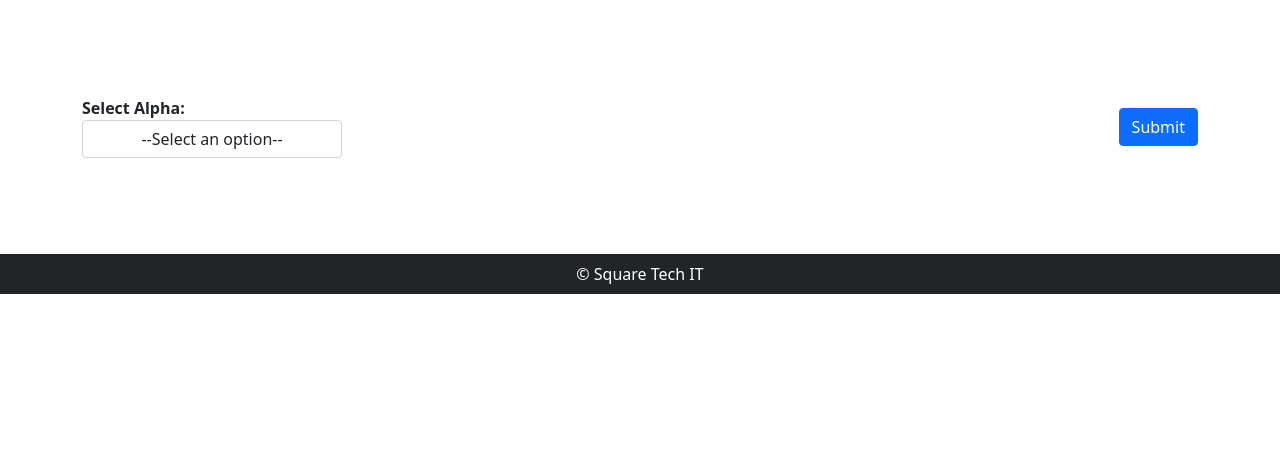
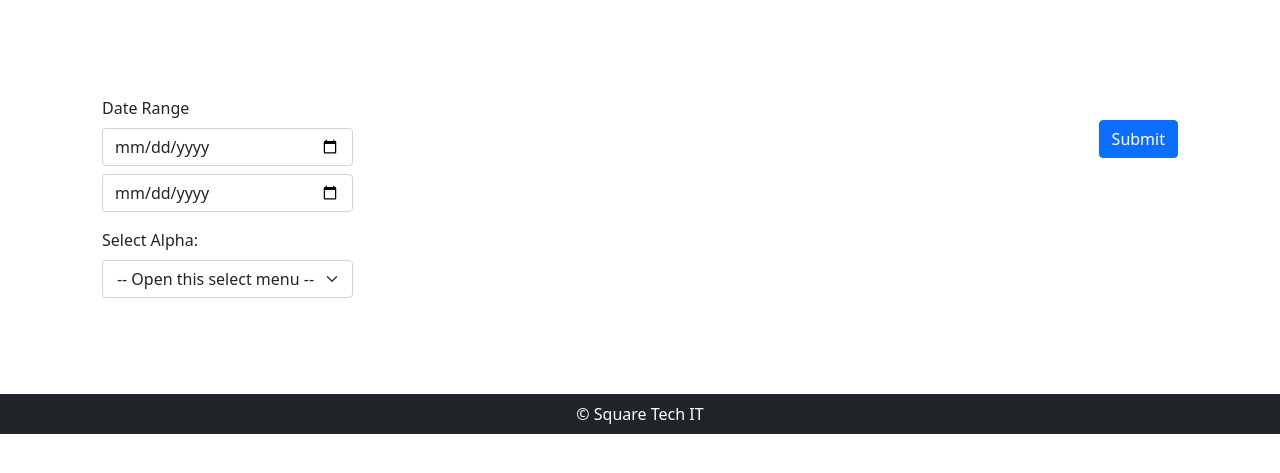
Before and after one commit to shoronts/simple_data_dashboard_with_chart, a Flask app: page /dashboard in a window 1280 px wide. Shown: the part 72-545 px from the top of the page. Run offline with Flask 2, Linux system fonts and the light colour scheme; some libraries are stand-ins or nearby versions.

Commit message:
Dashboard rebuild

```diff
--- a/main.py
+++ b/main.py
@@ -15,48 +15,64 @@ def home():
 @app.route('/dashboard', methods=['GET','POST'])
 def dashboard():
     if request.method == 'POST':
-        # Recinving Values from AJAX
-        get_data = request.json
-        # print(get_data['alpha'])
-        # print(get_data['average'])
+        print(request.form)
 
         # Making DATA by Pandas
-        data_lists = list("ABCD")
+        data_lists = list("ABCDEFGHI")
         dates = pd.date_range("20100101", periods=365)
-        random_data = pd.DataFrame(np.random.randn(365, 4), index=dates, columns=data_lists)
+        random_data = pd.DataFrame(np.random.randn(365, 9), index=dates, columns=data_lists)
         random_data.index=pd.to_datetime(random_data.index)
-        data_fream=random_data.tail(5)
-
-        # Find the request type
-        try:
-            next_data = get_data['changeData']
-            is_ajax_request = True
-
-        except:
-            next_data = 'A'
-            is_ajax_request = False
+        data_fream=random_data.tail(15)
 
         # Final data for user
-        data_fream_final=pd.DataFrame(data_fream[next_data]) #This coming from ajax
+        data_fream_final=pd.DataFrame(data_fream['A'])
 
-        # Collecting All Values from Final Datas
+        # Collecting All Values from Final Data
         all_values = []
         for val in data_fream_final.values.tolist():
             all_values.append(str(val)[1:-1])
 
-        # Collecting All Dates From Final Datas
+        # Collecting All Dates From Final Data
         all_dates = []
         for dates in data_fream_final.index:
             pd_to_date = dates.to_pydatetime().strftime("%m/%d/%Y, %H:%M:%S")
             all_dates.append(pd_to_date.split(',')[0])
 
-        # Data sending to the user
-        if is_ajax_request:
-            return jsonify({'values':all_values,'dates':all_dates})
-        else:
-            return render_template("analysis.html",lists=data_lists,dates=all_dates,values=all_values)
+        return render_template("analysis.html",lists=data_lists,dates=all_dates,values=all_values)
+
     else:
         return render_template('dashboard.html')
+
+
+@app.route('/api-v0-data', methods=['POST'])
+def api_data():
+    get_data = request.json
+    # print(get_data['alpha'])
+    # print(get_data['average'])
+
+    # Making DATA by Pandas
+    data_lists = list("ABCDEFGHI")
+    dates = pd.date_range("20100101", periods=365)
+    random_data = pd.DataFrame(np.random.randn(365, 9), index=dates, columns=data_lists)
+    random_data.index=pd.to_datetime(random_data.index)
+    data_fream=random_data.tail(15)
+    next_data = get_data['changeData']
+
+    # Final data for user
+    data_fream_final=pd.DataFrame(data_fream[next_data])
+
+    # Collecting All Values from Final Data
+    all_values = []
+    for val in data_fream_final.values.tolist():
+        all_values.append(str(val)[1:-1])
+
+    # Collecting All Dates From Final Data
+    all_dates = []
+    for dates in data_fream_final.index:
+        pd_to_date = dates.to_pydatetime().strftime("%m/%d/%Y, %H:%M:%S")
+        all_dates.append(pd_to_date.split(',')[0])
+
+    return jsonify({'values':all_values,'dates':all_dates})
 
 
 @app.route('/download-data', methods=['GET','POST'])
--- a/templates/analysis.html
+++ b/templates/analysis.html
@@ -67,7 +67,7 @@
                     renderNewChart(getNewData["values"],getNewData["dates"]);
                 }
             };
-            sendAjaxToServer.open("POST", "{{ url_for('dashboard') }}", true);
+            sendAjaxToServer.open("POST", "{{ url_for('api_data') }}", true);
             sendAjaxToServer.setRequestHeader('Content-type', 'application/json;');
             sendAjaxToServer.send(JSON.stringify({changeData: this.value}));
         })
--- a/templates/dashboard.html
+++ b/templates/dashboard.html
@@ -10,20 +10,37 @@
 {% block content %}
 <section class="py-5">
     <div class="container py-5">
-        <form id="firstForm" class="d-flex align-items-center justify-content-between" method="post"
-            action="{{ url_for('dashboard') }}">
-            <div>
-                <label class="d-block fw-bolder" for="alpha">Select Alpha:</label>
-                <select name="alpha" id="alpha" class="form-control" style="width:260px">
-                    <option value="0">--Select an option--</option>
-                    <option value="Dashboard 1">Dashboard 1</option>
-                </select>
+        <form id="firstForm" method="post" action="{{ url_for('dashboard') }}">
+            <div class="row justify-content-between ms-2 me-2">
+                <div class="col-md-3">
+                    <div class="mb-3">
+                        <label class="form-label">Date Range</label>
+                        <input required name="Start Date" type="date" class="form-control">
+                        <input required name="End Date" type="date" class="form-control mt-2">
+                    </div>
+                    <label class="form-label" for="alpha">Select Alpha:</label>
+                    <select name="alpha" id="alpha" class="form-select" required>
+                        <option value="">-- Open this select menu --</option>
+                        <option value="PAA">Protective Asset Allocation</option>
+                        <option value="Momentum">Faber's Asset Allocation</option>
+                        <option value="Valuation">Adaptive Asset Allocation</option>
+                        <option value="Carry">Vigilant Asset Allocation</option>
+                        <option value="CGF">Elastic Asset Allocation Tactical Allocation</option>
+                        <option value="Is">Active Combined Asset Allocation</option>
+                        <option value="Ds">Dual Momentum Asset Allocation</option>
+                        <option value="Gmr">Paired Switching Asset Allocation</option>
+                    </select>
+                </div>
+                <div class="col-md-3">
+                    <div id="seconderyValue">
+                    </div>
+                </div>
+                <div class="col-md-3">
+                    <div class="text-end mt-4">
+                        <button value="submit" type="submit" class="btn btn-primary">Submit</button>
+                    </div>
+                </div>
             </div>
-            <div class="d-none" id="seconderyValue">
-                <label class="d-block fw-bolder" for="alpha">average1:</label>
-                <input type="number" class="form-control" value="20" name="average" id="average">
-            </div>
-            <button type="submit" class="btn btn-primary">Submit</button>
         </form>
     </div>
 </section>
@@ -31,37 +48,117 @@
 {% block js %}
 <script>
     window.addEventListener("DOMContentLoaded", (e) => {
-        // Selest Data
+        // Select Data by User
         let allDrop = document.querySelector('#alpha'),
             seconderyValue = document.querySelector('#seconderyValue');
         allDrop.addEventListener('change', function () {
-            if (this.value != 0) {
-                seconderyValue.classList.remove('d-none');
-            } else {
-                seconderyValue.classList.add('d-none');
+            if (this.value == 'PAA'){
+                seconderyValue.innerHTML = `
+                <p>"Protective asset allocation combines absolute momentum and time series momentum.
+                    If more than half of assets in the asset universe have negative momentum, the entire
+                    capital is invested in cash(bond ETF). If at least half the number of assets have
+                    positive momentum, capital is allocated as follows:- " capital in cash=(N-n_assets)/n)
+                    capital in equity=(1-cp)/m. Here n>=N/2 and n_assets=number of assets with positive
+                    momentum.
+                </p>
+                <div class="mb-3">
+                    <label class="form-label">Moving average in months</label>
+                    <input required name="Moving Average" type="text" class="form-control" value="6">
+                </div>
+                <div class="mb-3">
+                    <label class="form-label">Number of assets to hold</label>
+                    <input required name="Number of assets" type="text" class="form-control" value="5">
+                </div>
+                <div class="mb-3">
+                    <label class="form-label">Asset Universe</label>
+                    <select required name="Asset Universe" class="form-select">
+                        <option value="">-- Open this select menu --</option>
+                        <option value="getf">Global ETF Basket</option>
+                        <option value="gdax">Dax 30</option>
+                        <option value="djns">Dow Jones 30</option>
+                        <option value="nfty">Nifty 50 </option>
+                    </select>
+                </div>
+                `;
             }
+            else if (this.value == 'Momentum'){
+                seconderyValue.innerHTML = `
+                <div class="mb-3">
+                    <label class="form-label">First leg N month returns</label>
+                    <input required name="First leg N month" type="text" class="form-control" value="1">
+                </div>
+                <div class="mb-3">
+                    <label class="form-label">Second leg N month returns</label>
+                    <input required name="Second leg N month" type="text" class="form-control" value="3">
+                </div>
+                <div class="mb-3">
+                    <label class="form-label">Third leg N month returns</label>
+                    <input required name="Third leg N month" type="text" class="form-control" value="6">
+                </div>
+                <div class="mb-3">
+                    <label class="form-label">Fourth leg N month returns</label>
+                    <input required name="Fourth leg N month" type="text" class="form-control" value="12">
+                </div>
+                <div class="mb-3">
+                    <label class="form-label">Leverage</label>
+                    <input required name="Leverage" type="text" class="form-control" value="1">
+                </div>
+                `;
+            }
+            else if (this.value == 'Valuation'){
+                seconderyValue.innerHTML = `
+                <div class="mb-3">
+                    <label class="form-label">N month returns for the assets</label>
+                    <input required name="N month returns for the assets" type="text" class="form-control" value="6">
+                </div>
+                <div class="mb-3">
+                    <label class="form-label">Number of assets to hold</label>
+                    <input required name="Number of assets to hold" type="text" class="form-control" value="5">
+                </div>
+                `;
+            }
+            else if (this.value == 'Carry'){
+                seconderyValue.innerHTML = `
+                <div class="mb-3">
+                    <label class="form-label">Number of assets to hold</label>
+                    <input required name="Number of assets to hold" type="text" class="form-control" value="1">
+                </div>
+                `;
+            }
+            else if (this.value == 'CGF'){
+                seconderyValue.innerHTML = `
+                <div class="mb-3">
+                    <label class="form-label">Number of assets to hold</label>
+                    <input required name="Number of assets to hold" type="text" class="form-control" value="1">
+                </div>
+                `;}
+            else if (this.value == 'Is'){
+                seconderyValue.innerHTML = `
+                <div class="mb-3">
+                    <label class="form-label">Lower channel (Months)</label>
+                    <input required name="Lower channel (Months)" type="text" class="form-control" value="6">
+                </div>
+                <div class="mb-3">
+                    <label class="form-label">Upper channel (Months)</label>
+                    <input required name="Upper channel (Months)" type="text" class="form-control" value="12">
+                </div>
+                `;}
+            else if (this.value == 'Ds'){
+                seconderyValue.innerHTML = `
+                <div class="mb-3">
+                    <label class="form-label">N month returns</label>
+                    <input required name="N month returns" type="text" class="form-control" value="12">
+                </div>
+                `;}
+            else if (this.value == 'Gmr'){
+                seconderyValue.innerHTML = `
+                <div class="mb-3">
+                    <label class="form-label">N month returns</label>
+                    <input required name="N month returns" type="text" class="form-control" value="3">
+                </div>
+                `;}
+            else {seconderyValue.innerHTML = '';}
         })
-
-        // Submit Form
-        let firstForm = document.querySelector('#firstForm'),
-            sendAjaxToServer = new XMLHttpRequest();
-        firstForm.addEventListener('submit', function (e) {
-            e.preventDefault();
-            sendAjaxToServer.onreadystatechange = function () {
-                if (this.readyState == 4 && this.status == 200) {
-                    document.open();
-                    document.write(this.response);
-                    document.close();
-                }
-            };
-            sendAjaxToServer.open("POST", "{{ url_for('dashboard') }}", true);
-            sendAjaxToServer.setRequestHeader('Content-type', 'application/json;');
-            let data = {
-                alpha: allDrop.value,
-                average: document.querySelector('#average').value
-            };
-            sendAjaxToServer.send(JSON.stringify(data));
-        });
     })
 </script>
 {% endblock %}
```
